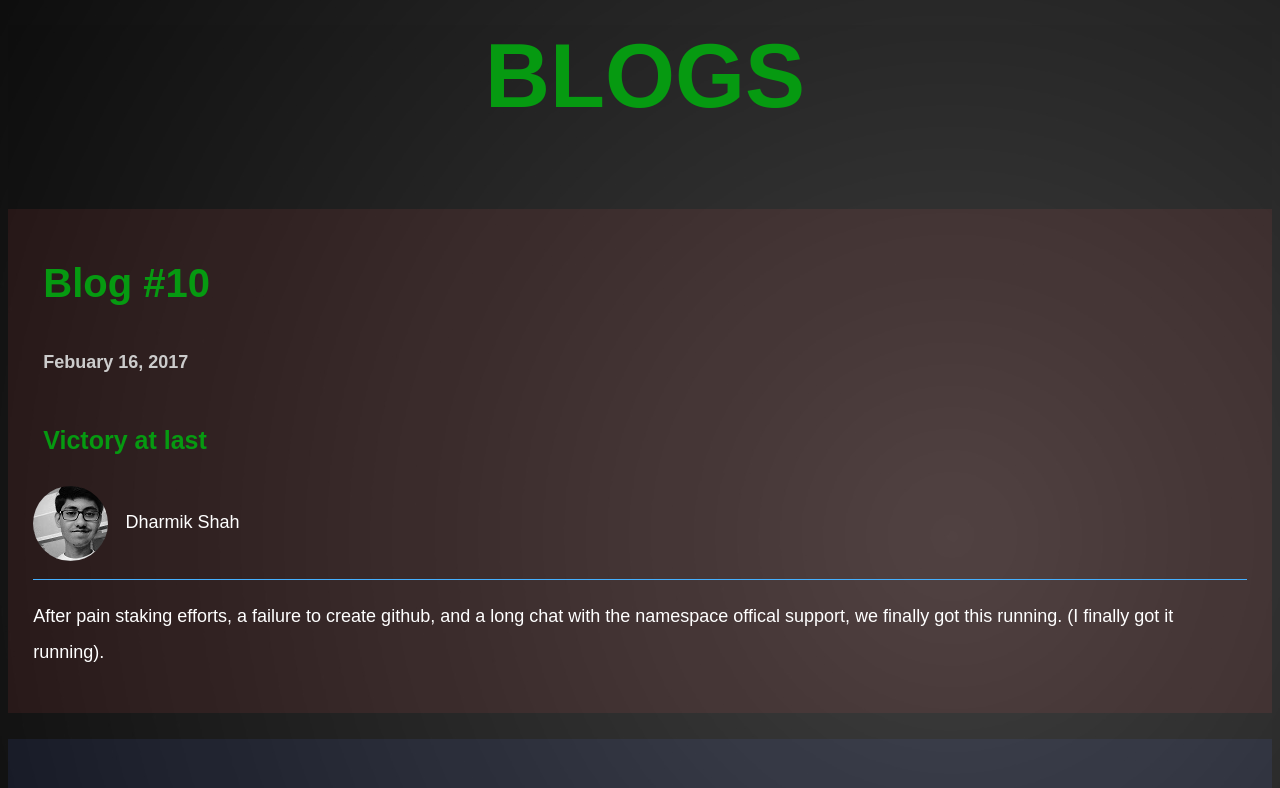
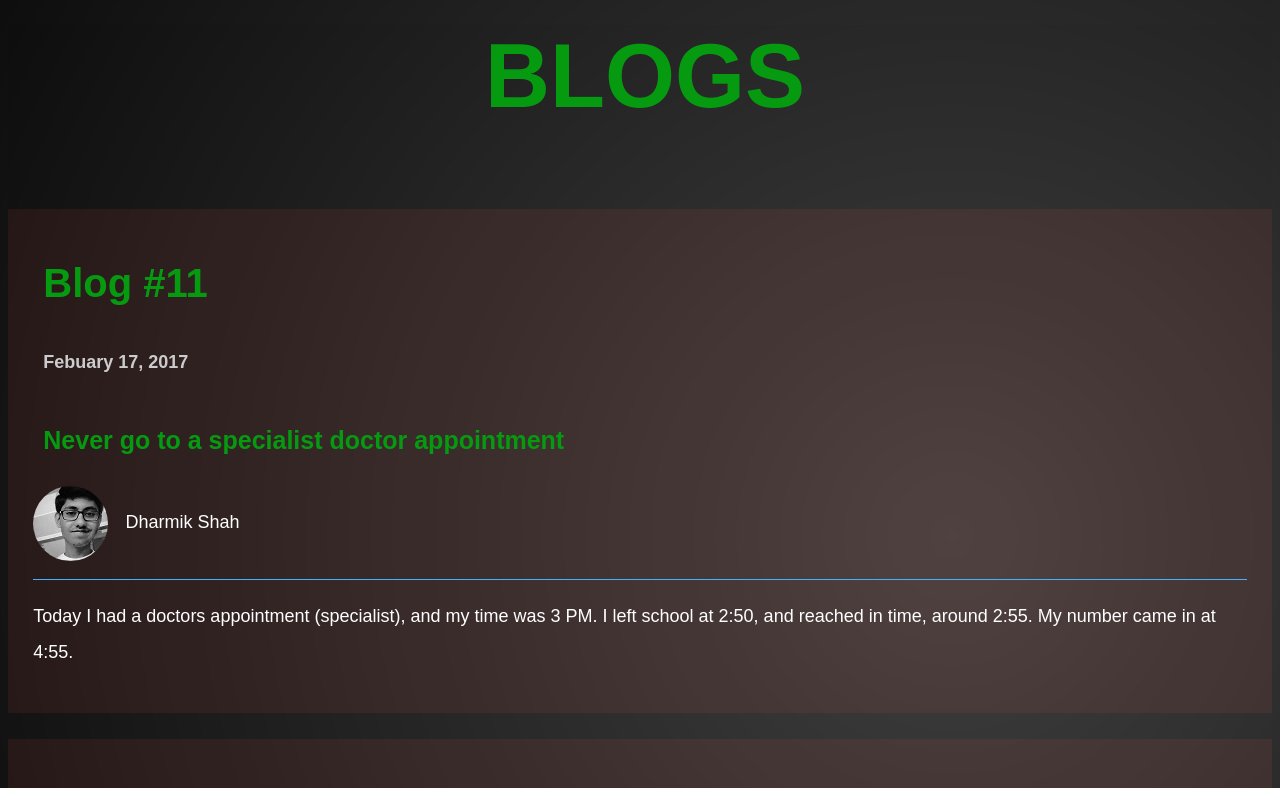
Before and after one commit to dharm1k987/ADVM-Blogs, a plain HTML site: page index.html in a window 1280 px wide. Shown: the top 788 px of the page. Drawn offline with Linux system fonts and the light colour scheme.

Commit message:
added dharmik vlog

```diff
--- a/index.html
+++ b/index.html
@@ -13,6 +13,33 @@
 
 <body>
     <h1 class="vlog-title"> BLOGS </h1>
+
+     <div class="container container-dharmik">
+        <div class="clear-fix"></div>
+
+        <h1>Blog #11<span></span></h1>
+        <h1 class="date">Febuary 17, 2017</h1>
+        <div class="clearfix"></div>
+        <h2> Never go to a specialist doctor appointment </h2>
+        <div class="clearfix"></div>
+        <div>
+
+            <img style="vertical-align:middle;border-radius:50%;filter:grayscale(50%)" src="css/img/author.JPG" alt="image">
+            <span style="margin-left:1%">Dharmik Shah</span>
+        </div>
+        <div class="hr"></div>
+
+        <div class="row text-justify">
+            <div class="col-md-12">
+                <p class="message">
+                    Today I had a doctors appointment (specialist), and my time was 3 PM. I left school at 2:50, and reached in time, around 2:55. My number came in at 4:55.
+                </p>
+            </div>
+
+        </div>
+
+
+    </div>
 
      <div class="container container-dharmik">
         <div class="clear-fix"></div>
```
